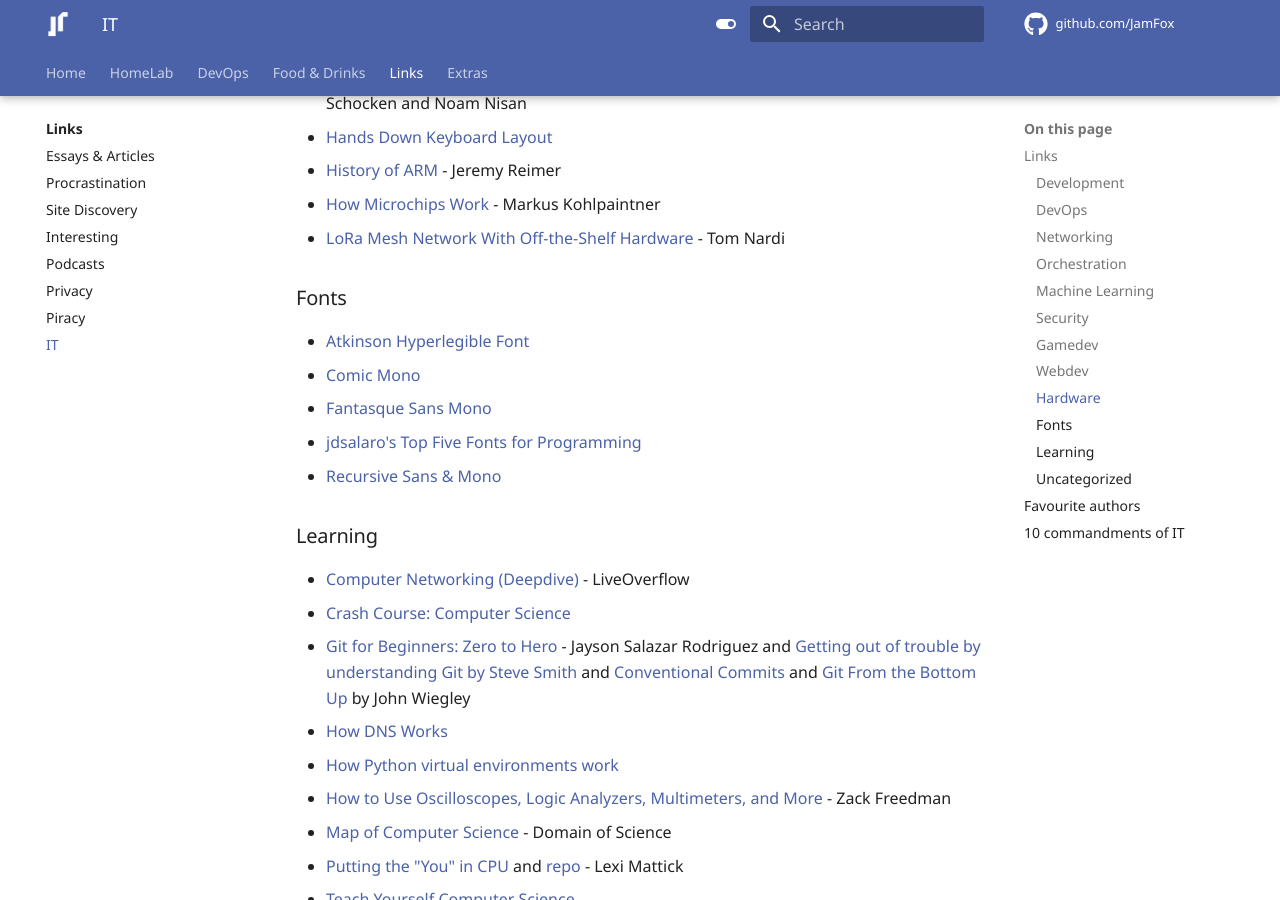
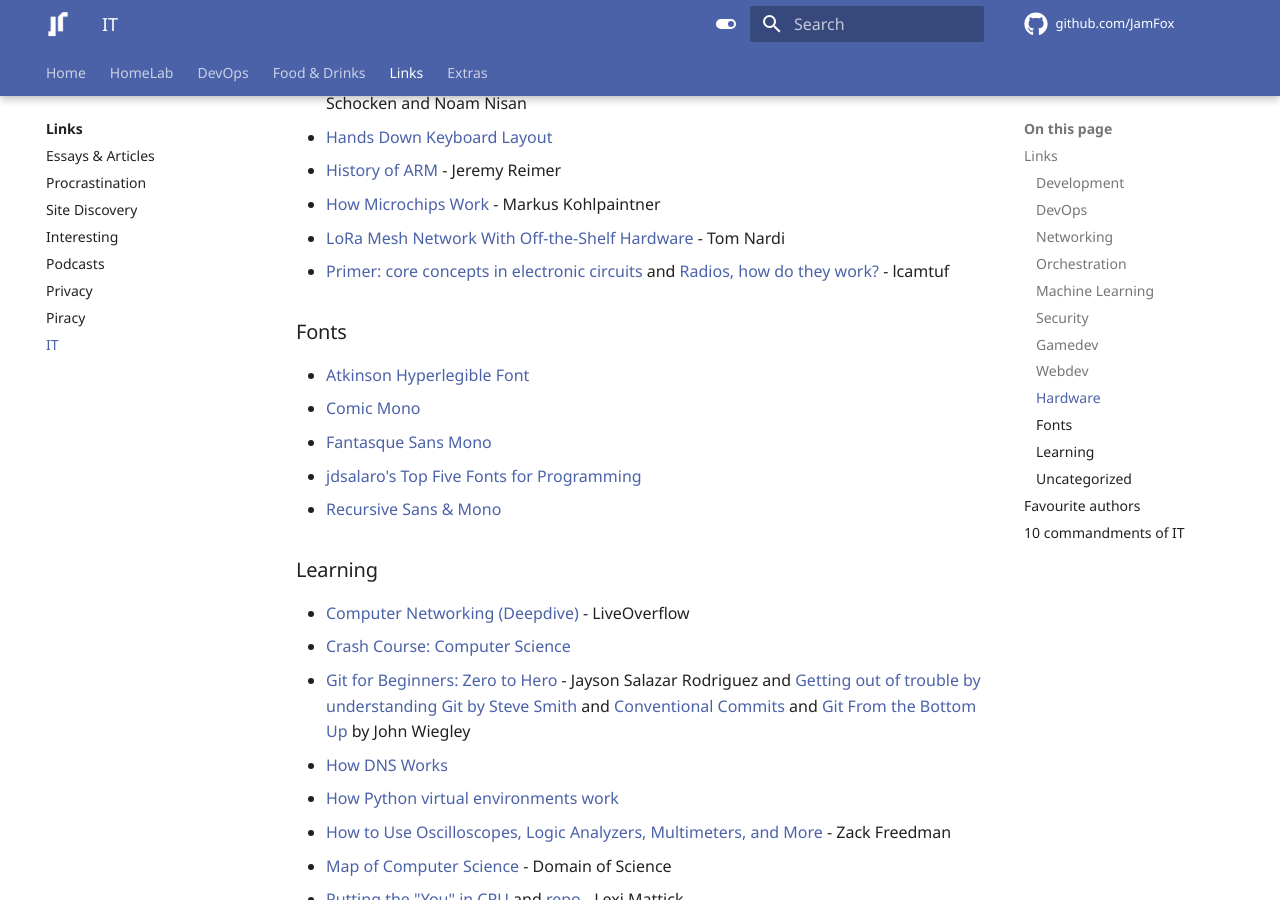
Before and after one commit to JamFox/docs.jamfox.dev, an MkDocs documentation site: the page built from docs/content/links/it.md, in a window 1280 px wide and 900 px high, scrolled down 2617 px. Built offline with MkDocs 1.6.1 and Material for MkDocs 9.7.7, drawn with Linux system fonts in a browser that asks for light colours; comment, search, counter and statistics services are not loaded.

Commit message:
add radios

```diff
--- a/docs/content/links/it.md
+++ b/docs/content/links/it.md
@@ -87,6 +87,7 @@ title: "IT"
 - [History of ARM](https://arstechnica.com/gadgets/2022/09/a-history-of-arm-part-1-building-the-first-chip/) - Jeremy Reimer
 - [How Microchips Work](https://exclusivearchitecture.com/03-technical-articles-IC-00-table-of-contents.html) - Markus Kohlpaintner
 - [LoRa Mesh Network With Off-the-Shelf Hardware](https://hackaday.com/2020/02/26/lora-mesh-network-with-off-the-shelf-hardware/) - Tom Nardi
+- [Primer: core concepts in electronic circuits](https://lcamtuf.substack.com/p/primer-core-concepts-in-electronic) and [Radios, how do they work?](https://lcamtuf.substack.com/p/radios-how-do-they-work) - lcamtuf
 
 ### Fonts
 
```
